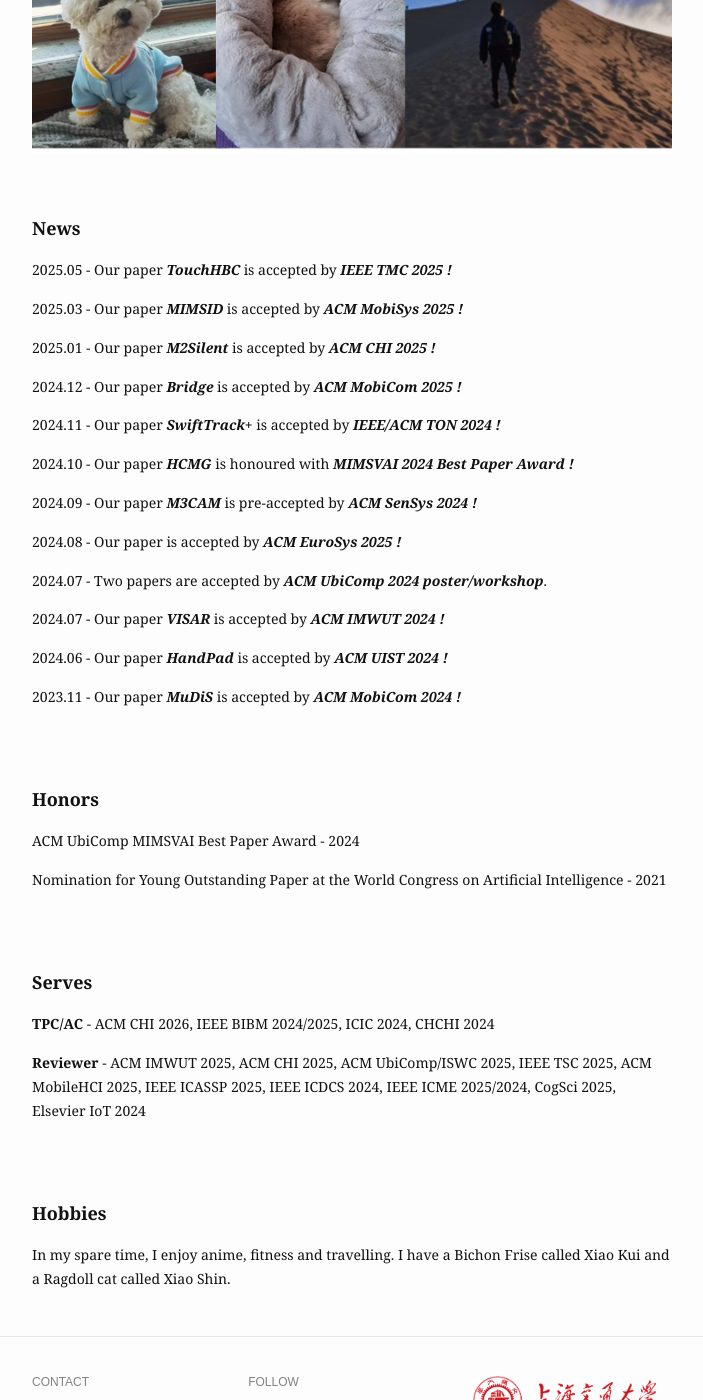
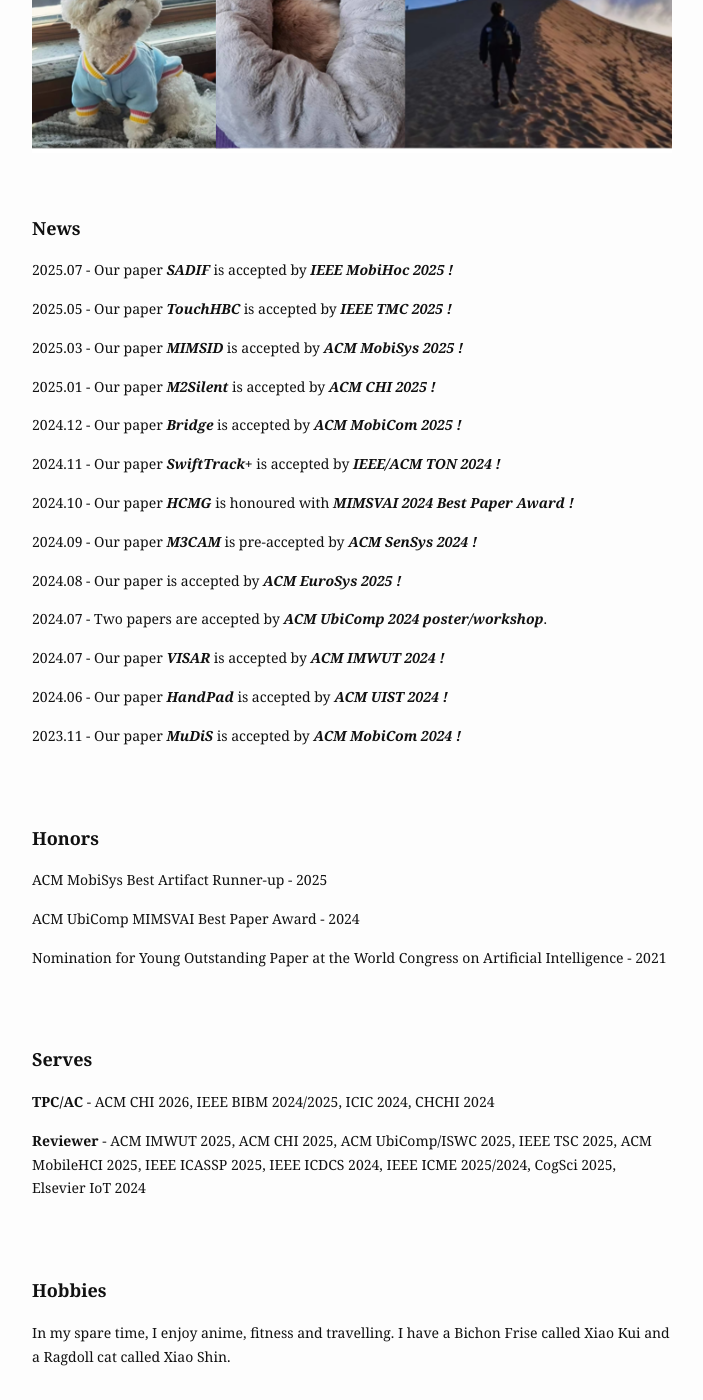
Before and after one commit to dianding0102/dian_web, a Jekyll site: the page built from index.md, in a window 1280 px wide and 1400 px high, scrolled down 745 px. Shown: the whole window, without its empty margins (288-991 px from the left). Built offline with Jekyll 4.4.1, drawn with Linux system fonts in a browser that asks for light colours.

Commit message:
1
mobisys award, mobihoc

```diff
--- a/_layouts/home.html
+++ b/_layouts/home.html
@@ -52,6 +52,9 @@
         <p>
         <font size=4><b>News</b></font>
         </p>
+        <p>
+          2025.07 - Our paper <i><b>SADIF</b></i> is accepted by <i><b>IEEE MobiHoc 2025 !</b></i>
+         </p>
         <p>
           2025.05 - Our paper <i><b>TouchHBC</b></i> is accepted by <i><b>IEEE TMC 2025 !</b></i>
          </p>
@@ -117,6 +120,9 @@
 
         <p>
         <font size=4><b>Honors</b></font>
+        </p>
+        <p>
+          ACM MobiSys Best Artifact Runner-up - 2025
         </p>
         <p>
           ACM UbiComp MIMSVAI Best Paper Award - 2024
```
